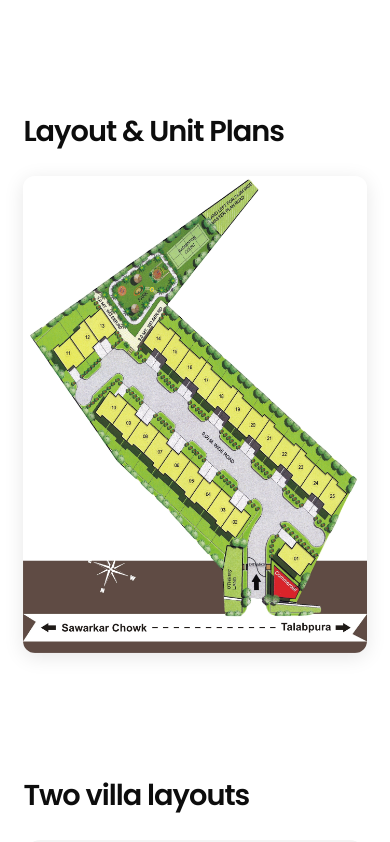
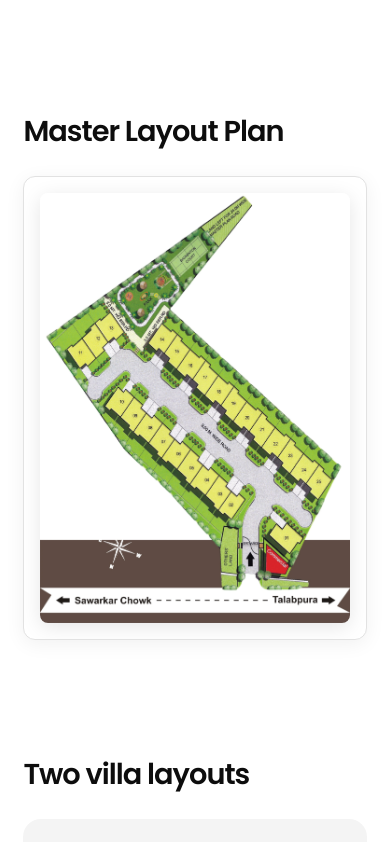
Before and after one commit to pariflex1/jainco-enclave, a plain HTML site: page index.html in a window 390 px wide. Shown: the part 1300-2142 px from the top of the page. Drawn offline with Linux system fonts and the light colour scheme.

Commit message:
Fix Layout plan image container styling and responsive display

```diff
--- a/index.html
+++ b/index.html
@@ -216,6 +216,29 @@ nav img.logo{height:50px;width:auto}
     html{scroll-behavior:auto}
     *{transition-duration:.01ms !important}
   }
+
+
+/* ---------- layout plan ---------- */
+.plan-container {
+  margin-top: 24px;
+  background: var(--bg);
+  border: 1px solid var(--line);
+  border-radius: 12px;
+  overflow: hidden;
+  box-shadow: 0 4px 20px rgba(0,0,0,0.06);
+  padding: 16px;
+  text-align: center;
+}
+.plan-img {
+  width: 100%;
+  max-width: 100%;
+  height: auto;
+  max-height: 650px;
+  object-fit: contain;
+  display: block;
+  margin: 0 auto;
+  border-radius: 8px;
+}
 
 /* ---------- carousel styles ---------- */
 .carousel {
@@ -505,8 +528,10 @@ img:not(.logo):not(.rvmc-logo) {
 </section>
 
 <section class="wrap" id="plans">
-  <h2 class="kicker">Layout &amp; Unit Plans</h2>
-  <img src="Images/layout.webp" alt="Site Layout Plan" class="plan-img">
+  <h2 class="kicker">Master Layout Plan</h2>
+  <div class="plan-container">
+    <img src="Images/layout.webp" alt="Master Layout Plan - SRJ Jainco Enclave" class="plan-img">
+  </div>
 </section>
 
 <section class="wrap" id="villas">
```
